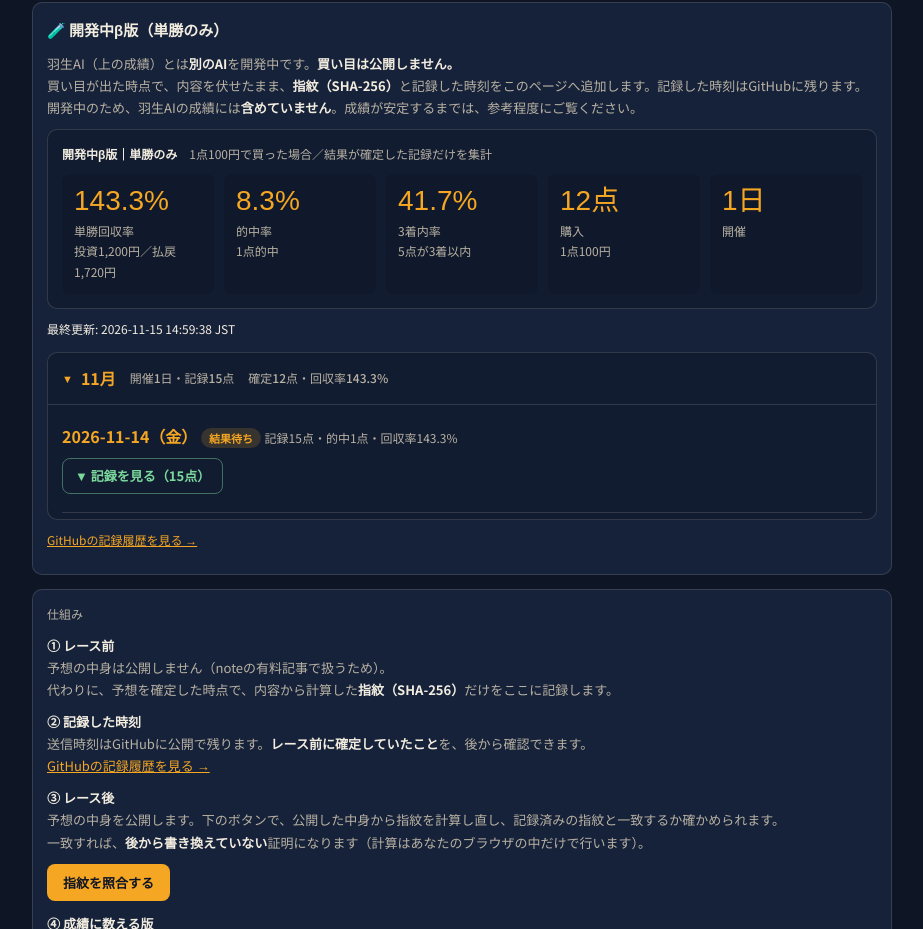
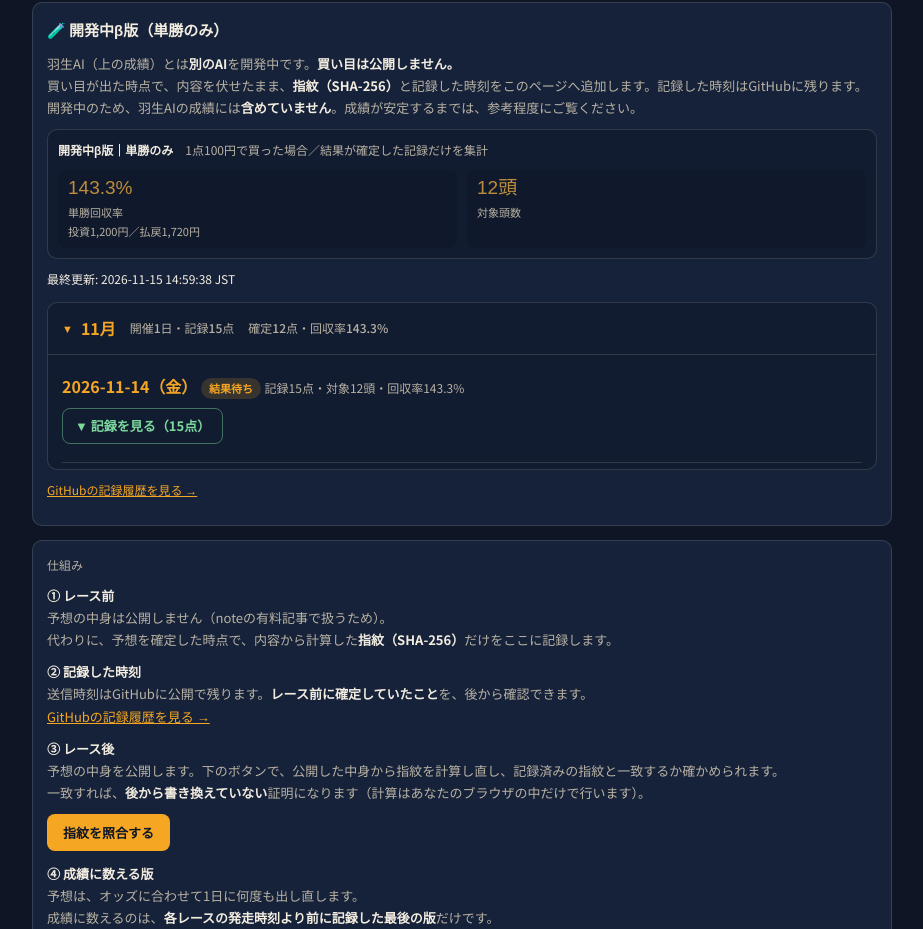
Before and after one commit to habu-keiba/habu-ai-sim, a plain HTML site: page record.html in a window 1280 px wide. Shown: the part 1820-2749 px from the top of the page, without its empty margins (178-1101 px from the left). Drawn offline with Linux system fonts and the light colour scheme; a web font is replaced by a local one.

Commit message:
record: β版の表示を、対象頭数と回収率だけにする（対象外の表示・着順と払戻の列を外す）
Co-Authored-By: Claude Sonnet 5.5 <noreply@anthropic.com>

```diff
--- a/record.html
+++ b/record.html
@@ -325,31 +325,32 @@ function renderBeta(b){
     return;
   }
   const s=b.summary;
-  $('betaStats').innerHTML=s?statCards(s,'開発中β版｜単勝のみ','1点100円で買った場合／結果が確定した記録だけを集計',false)
+  $('betaStats').innerHTML=s?'<div class="panel small" style="background:rgba(14,22,38,.4);margin:0"><p class="panel-title"><b style="color:var(--cream)">開発中β版｜単勝のみ</b>　1点100円で買った場合／結果が確定した記録だけを集計</p><div class="stats">'
+      +[['単勝回収率',pct(s.roi),'投資'+yen(s.stake)+'／払戻'+yen(s.ret)],['対象頭数',s.bets+'頭','']]
+        .map(function(x){return '<div class="stat"><div class="v">'+x[1]+'</div><div class="l">'+x[0]+(x[2]?'<br>'+x[2]:'')+'</div></div>';}).join('')+'</div></div>'
     :'<div class="stat"><div class="v">—</div><div class="l">開発中β版｜単勝のみ<br>結果の取り込み待ち</div></div>';
   $('betaUpdated').textContent='最終更新: '+(b.updatedAt||'');
   const res=d=>{
-    const done=d.entries.filter(e=>e.finish!=null&&!e.void&&!e.excluded);
+    const done=d.entries.filter(e=>e.finish!=null&&!e.void);
     const ret=done.filter(e=>e.finish===1).reduce((a,e)=>a+(e.payout||0),0);
-    return {n:done.length,hits:done.filter(e=>e.finish===1).length,ret:ret,roi:done.length?ret/(done.length*100):null,wait:d.entries.filter(e=>e.finish==null&&!e.void&&!e.excluded).length,total:d.entries.length};
+    return {n:done.length,hits:done.filter(e=>e.finish===1).length,ret:ret,roi:done.length?ret/(done.length*100):null,wait:d.entries.filter(e=>e.finish==null&&!e.void).length,total:d.entries.length};
   };
-  const place=e=>e.excluded?'<td class="num miss" title="'+esc(e.excluded)+'">対象外</td><td class="num">—</td>':e.void?'<td class="num miss">返還</td><td class="num">—</td>'
-    :'<td class="num '+(e.finish===1?'r1':e.finish===2?'r2':e.finish===3?'r3':'miss')+'">'+(e.finish??'—')+'</td><td class="num">'+(e.finish==null?'—':(e.payout?yen(e.payout):'0円'))+'</td>';
+  const place=e=>e.void?'<td class="num miss">返還</td>':(e.finish==null?'<td class="num">結果待ち</td>':'<td class="num">確定</td>');
   const dayHtml=d=>{
     const r=res(d), wd=WDAY[new Date(d.date+'T00:00:00+09:00').getDay()];
     const head='<div style="margin-bottom:6px"><b style="color:var(--amber)">'+esc(d.date)+'（'+wd+'）</b> '
       +(r.wait?'<span class="tag wait">結果待ち</span> ':'<span class="tag open">確定</span> ')
       +(d.revealed?'<span class="tag open">中身を公開済み</span> ':'')
-      +'<span style="font-size:12px;color:var(--cream-dim)">記録'+r.total+'点'+(r.n?'・的中'+r.hits+'点・回収率'+pct(r.roi):'')+'</span></div>';
+      +'<span style="font-size:12px;color:var(--cream-dim)">記録'+r.total+'点'+(r.n?'・対象'+r.n+'頭・回収率'+pct(r.roi):'')+'</span></div>';
     let table;
     if(d.revealed&&d.picks){
-      table='<table><tr><th>レース</th><th>馬番</th><th>馬名</th><th class="num">購入時単勝</th><th>記録した時刻</th><th class="num">着順</th><th class="num">払戻</th></tr>'
+      table='<table><tr><th>レース</th><th>馬番</th><th>馬名</th><th class="num">購入時単勝</th><th>記録した時刻</th><th class="num">状態</th></tr>'
         +[...d.picks].sort((a,b)=>String(a.recordedAt).localeCompare(String(b.recordedAt))).map(p=>
           '<tr'+(p.void?' style="opacity:.5"':'')+'><td>'+esc(p.place)+p.race+'R</td><td class="num">'+p.number+'</td><td>'+esc(p.name)+'</td><td class="num">'+esc(p.odds6)+'</td><td>'+esc(String(p.recordedAt).slice(11,19))+'</td>'+place(p)+'</tr>').join('')
         +'</table><p class="verify"><button class="betaVerify" data-d="'+esc(d.date)+'">指紋を照合する</button> <span id="bv-'+esc(d.date)+'"></span></p>';
     }else{
-      table='<table><tr><th style="width:44px">No.</th><th style="width:170px">記録した時刻</th><th>指紋（SHA-256）</th><th class="num">着順</th><th class="num">払戻</th></tr>'
-        +d.entries.map(e=>'<tr'+(e.void||e.excluded?' style="opacity:.5"':'')+'><td>'+e.no+'</td><td>'+esc(e.recordedAt)+'</td><td class="hash">'+esc(e.hash)+'</td>'+place(e)+'</tr>').join('')+'</table>';
+      table='<table><tr><th style="width:44px">No.</th><th style="width:170px">記録した時刻</th><th>指紋（SHA-256）</th><th class="num">状態</th></tr>'
+        +d.entries.map(e=>'<tr'+(e.void?' style="opacity:.5"':'')+'><td>'+e.no+'</td><td>'+esc(e.recordedAt)+'</td><td class="hash">'+esc(e.hash)+'</td>'+place(e)+'</tr>').join('')+'</table>';
     }
     return '<div style="padding:10px 0;border-bottom:1px solid var(--line)">'+head+'<details><summary>▼ 記録を見る（'+d.entries.length+'点）</summary>'+table+'</details></div>';
   };
```
